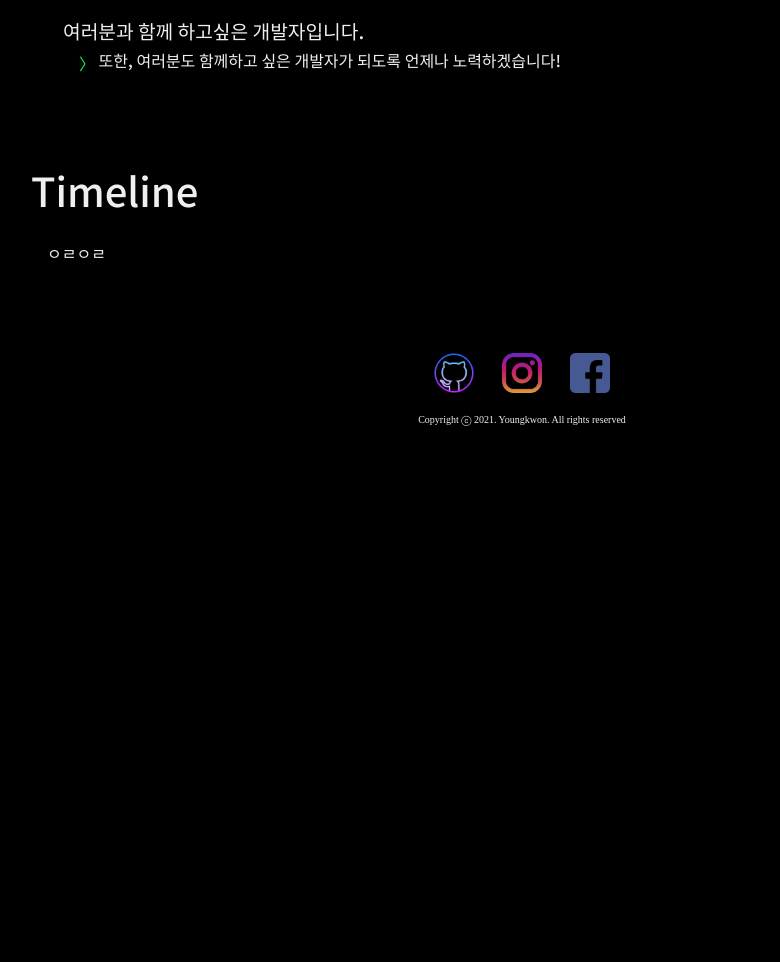
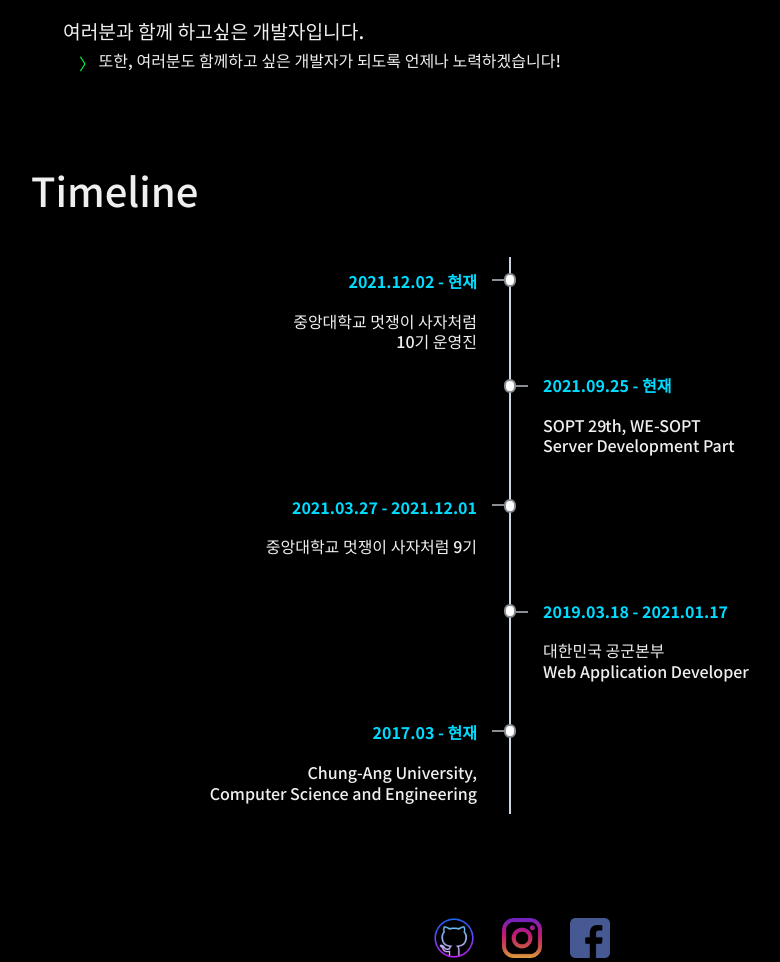
Before and after one commit to youngkwon02/django-youngkwon02.github.io, a Django app: template youngkwonFE/aboutme/templates/aboutme.html in a window 1280 px wide. Shown: the part 889-1851 px from the top of the page, without its empty margins (129-909 px from the left). Before the commit the page ends 1315 px from the top, so only its background shows below. Run offline with Django 3.2, Linux system fonts and the light colour scheme; the template is opened without the code that fills it, so the values that code supplies are empty.

Commit message:
feat: about-me timeline

```diff
--- a/youngkwonFE/aboutme/templates/aboutme.html
+++ b/youngkwonFE/aboutme/templates/aboutme.html
@@ -125,8 +125,49 @@
         </div>
         <div class="section-title">Timeline</div>
         <div class="sub-content timeline-wrapper">
-          <div class="timeline-content">
-            <div class="timeline-elem-left">ㅇㄹㅇㄹ</div>
+          <div class="timeline-container">
+            <div class="timeline">
+              <div class="timeline__main">
+                <div class="when">2021.12.02 - 현재</div>
+                <div class="title">
+                  중앙대학교 멋쟁이 사자처럼<br />
+                  10기 운영진
+                </div>
+              </div>
+            </div>
+            <div class="timeline">
+              <div class="timeline__main">
+                <div class="when">2021.09.25 - 현재</div>
+                <div class="title">
+                  SOPT 29th, WE-SOPT<br />
+                  Server Development Part
+                </div>
+              </div>
+            </div>
+            <div class="timeline">
+              <div class="timeline__main">
+                <div class="when">2021.03.27 - 2021.12.01</div>
+                <div class="title"><br />중앙대학교 멋쟁이 사자처럼 9기</div>
+              </div>
+            </div>
+            <div class="timeline">
+              <div class="timeline__main">
+                <div class="when">2019.03.18 - 2021.01.17</div>
+                <div class="title">
+                  대한민국 공군본부<br />
+                  Web Application Developer
+                </div>
+              </div>
+            </div>
+            <div class="timeline">
+              <div class="timeline__main">
+                <div class="when">2017.03 - 현재</div>
+                <div class="title">
+                  Chung-Ang University,<br />
+                  Computer Science and Engineering
+                </div>
+              </div>
+            </div>
           </div>
         </div>
       </div>
--- a/youngkwonFE/project/static/css/aboutme-mob.css
+++ b/youngkwonFE/project/static/css/aboutme-mob.css
@@ -13,4 +13,7 @@
   .profile-info-wrapper {
     padding-left: 0rem !important;
   }
+  .timeline__main .title {
+    line-height: 1.2rem;
+  }
 }
--- a/youngkwonFE/project/static/css/aboutme.css
+++ b/youngkwonFE/project/static/css/aboutme.css
@@ -135,3 +135,114 @@
   padding-left: 1rem;
   color: #00ff4c;
 }
+
+.timeline-wrapper {
+  max-width: 50rem;
+  margin: 0 auto;
+}
+
+.timeline-container {
+  display: grid;
+  grid-template-columns: repeat(2, 1fr);
+  padding: 0 1rem;
+  margin: 1rem 0 5rem;
+}
+
+.timeline {
+  -webkit-user-select: none;
+  -ms-user-select: none;
+  user-select: none;
+  display: -webkit-flex;
+  display: flex;
+  -webkit-flex-direction: column;
+  flex-direction: column;
+  white-space: pre-line;
+}
+
+.timeline:nth-child(odd) {
+  position: relative;
+  padding-right: 2rem;
+  border-right: 2px solid #ccd5dd;
+  text-align: right;
+}
+
+.timeline:nth-child(2n) {
+  padding-top: 5.5rem;
+  padding-left: 2rem;
+  position: relative;
+  -webkit-align-items: flex-start;
+  align-items: flex-start;
+  margin: 1rem 0;
+}
+
+.timeline:nth-child(odd)::before {
+  top: 1.35rem;
+  right: -0.05rem;
+  border: 1px solid #8a8e94;
+  width: 16px;
+  position: absolute;
+  content: "";
+  background: #fff;
+  -webkit-align-self: center;
+  align-self: center;
+}
+
+.timeline:nth-child(odd)::after {
+  position: absolute;
+  content: "";
+  background: #fff;
+  -webkit-align-self: center;
+  align-self: center;
+  top: 1rem;
+  right: -0.83rem;
+  border-radius: 1.25rem;
+  -webkit-transform: translateX(-50%);
+  transform: translateX(-50%);
+  border: 2px solid #8a8e94;
+  width: 8px;
+  height: 10px;
+  z-index: 1;
+}
+
+.timeline:nth-child(2n)::before {
+  top: 7rem;
+  border: 1px solid #8a8e94;
+  width: 16px;
+  position: absolute;
+  content: "";
+  left: -0.05rem;
+  background: #fff;
+  -webkit-align-self: center;
+  align-self: center;
+}
+
+.timeline:nth-child(2n)::after {
+  position: absolute;
+  content: "";
+  left: -0.05rem;
+  background: #fff;
+  -webkit-align-self: center;
+  align-self: center;
+  top: 6.6rem;
+  border-radius: 1.25rem;
+  -webkit-transform: translateX(-50%);
+  transform: translateX(-50%);
+  border: 2px solid #8a8e94;
+  width: 8px;
+  height: 10px;
+  z-index: 1;
+}
+
+.timeline__main {
+  line-height: 1rem;
+}
+
+.timeline__main .when {
+  color: #00dbff;
+  font-weight: 700;
+}
+
+.timeline__main .title {
+  line-height: 0.65rem;
+  word-break: keep-all;
+}
```
